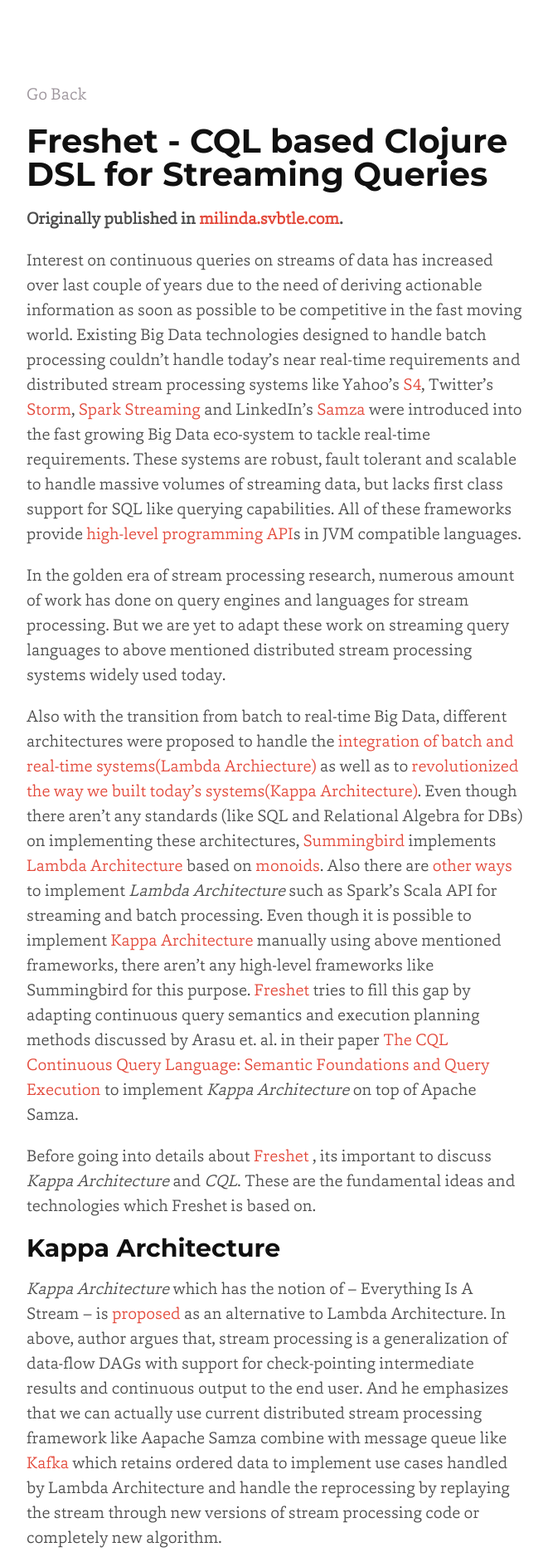
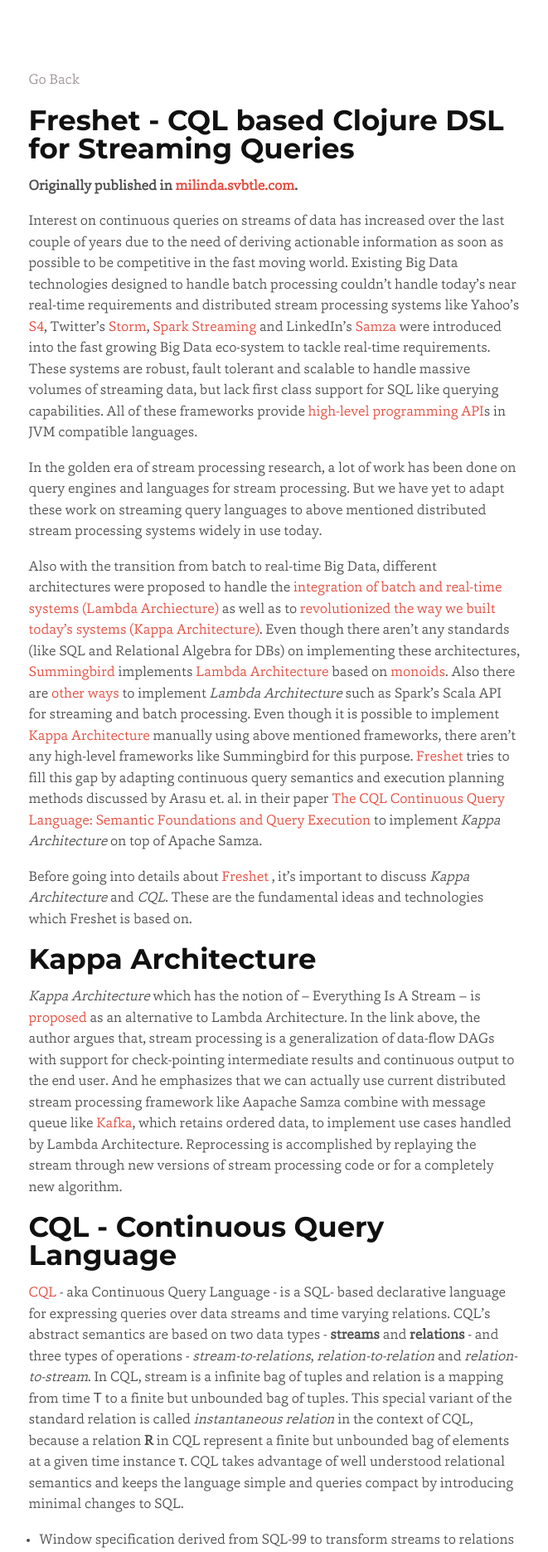
Before and after one commit to milinda/milinda.github.io, a Jekyll site: the page built from _posts/2015-01-07-freshet.md, in a window 1280 px wide. Shown: the top 1871 px of the page at 83% size, without its empty margins (308-969 px from the left). Built offline with Jekyll 4.4.1, drawn with Linux system fonts in a browser that asks for light colours; nearby versions of some CDN libraries; some web fonts are replaced; some of the changed text lies outside the part shown.

Commit message:
fixed some styling issues and update freshet post with corrections.

````diff
--- a/_posts/2015-01-07-freshet.md
+++ b/_posts/2015-01-07-freshet.md
@@ -5,105 +5,105 @@
 
 **Originally published in [milinda.svbtle.com](http://milinda.svbtle.com/freshet-cql-based-clojure-dsl-for-streaming-queries).**
 
-Interest on continuous queries on streams of data has increased over last couple of years due to the need of deriving actionable information as soon as possible to be competitive in the fast moving world. Existing Big Data technologies designed to handle batch processing couldn't handle today's near real-time requirements and distributed stream processing systems like Yahoo's [S4](http://incubator.apache.org/s4/), Twitter's [Storm](https://storm.apache.org/), [Spark Streaming](https://spark.apache.org/streaming/) and LinkedIn's [Samza](http://samza.incubator.apache.org/) were introduced into the fast growing Big Data eco-system to tackle real-time requirements. These systems are robust, fault tolerant and scalable to handle massive volumes of streaming data, but lacks first class support for SQL like querying capabilities. All of these frameworks provide [high-level](http://samza.incubator.apache.org/learn/documentation/0.8/api/overview.html) [programming](https://storm.apache.org/documentation/Trident-tutorial.html) [API](https://spark.apache.org/docs/latest/streaming-programming-guide.html)s in JVM compatible languages.
+Interest on continuous queries on streams of data has increased over the last couple of years due to the need of deriving actionable information as soon as possible to be competitive in the fast moving world. Existing Big Data technologies designed to handle batch processing couldn't handle today's near real-time requirements and distributed stream processing systems like Yahoo's [S4](http://incubator.apache.org/s4/), Twitter's [Storm](https://storm.apache.org/), [Spark Streaming](https://spark.apache.org/streaming/) and LinkedIn's [Samza](http://samza.incubator.apache.org/) were introduced into the fast growing Big Data eco-system to tackle real-time requirements. These systems are robust, fault tolerant and scalable to handle massive volumes of streaming data, but lack first class support for SQL like querying capabilities. All of these frameworks provide [high-level](http://samza.incubator.apache.org/learn/documentation/0.8/api/overview.html) [programming](https://storm.apache.org/documentation/Trident-tutorial.html) [API](https://spark.apache.org/docs/latest/streaming-programming-guide.html)s in JVM compatible languages.
 
-In the golden era of stream processing research, numerous amount of work has done on query engines and languages for stream processing. But we are yet to adapt these work on streaming query languages to above mentioned distributed stream processing systems widely used today.
+In the golden era of stream processing research, a lot of work has been done on query engines and languages for stream processing. But we have yet to adapt these work on streaming query languages to above mentioned distributed stream processing systems widely in use today.
 
-Also with the transition from batch to real-time Big Data, different architectures were proposed to handle the [integration of batch and real-time systems(Lambda Archiecture)](http://lambda-architecture.net/) as well as to [revolutionized the way we built today's systems(Kappa Architecture)](http://www.kappa-architecture.com/). Even though there aren't any standards (like SQL and Relational Algebra for DBs) on implementing these architectures, [Summingbird](https://github.com/twitter/summingbird) implements [Lambda Architecture](http://lambda-architecture.net/) based on [monoids](http://en.wikipedia.org/wiki/Monoid). Also there are [other ways](http://spark-summit.org/2014/talk/applying-the-lambda-architecture-with-spark) to implement *Lambda Architecture* such as Spark's Scala API for streaming and batch processing. Even though it is possible to implement [Kappa Architecture](http://www.kappa-architecture.com/) manually using above mentioned frameworks, there aren't any high-level frameworks like Summingbird for this purpose. [Freshet](https://github.com/milinda/Freshet) tries to fill this gap by adapting continuous query semantics and execution planning methods discussed by Arasu et. al. in their paper [The CQL Continuous Query Language: Semantic Foundations and Query Execution](https://cs.uwaterloo.ca/~david/cs848/stream-cql.pdf) to implement *Kappa Architecture* on top of Apache Samza.
+Also with the transition from batch to real-time Big Data, different architectures were proposed to handle the [integration of batch and real-time systems (Lambda Archiecture)](http://lambda-architecture.net/) as well as to [revolutionized the way we built today's systems (Kappa Architecture)](http://www.kappa-architecture.com/). Even though there aren't any standards (like SQL and Relational Algebra for DBs) on implementing these architectures, [Summingbird](https://github.com/twitter/summingbird) implements [Lambda Architecture](http://lambda-architecture.net/) based on [monoids](http://en.wikipedia.org/wiki/Monoid). Also there are [other ways](http://spark-summit.org/2014/talk/applying-the-lambda-architecture-with-spark) to implement *Lambda Architecture* such as Spark's Scala API for streaming and batch processing. Even though it is possible to implement [Kappa Architecture](http://www.kappa-architecture.com/) manually using above mentioned frameworks, there aren't any high-level frameworks like Summingbird for this purpose. [Freshet](https://github.com/milinda/Freshet) tries to fill this gap by adapting continuous query semantics and execution planning methods discussed by Arasu et. al. in their paper [The CQL Continuous Query Language: Semantic Foundations and Query Execution](https://cs.uwaterloo.ca/~david/cs848/stream-cql.pdf) to implement *Kappa Architecture* on top of Apache Samza.
 
-Before going into details about [Freshet](https://github.com/milinda/Freshet) , its important to discuss *Kappa Architecture* and *CQL*. These are the fundamental ideas and technologies which Freshet is based on.
+Before going into details about [Freshet](https://github.com/milinda/Freshet) , it's important to discuss *Kappa Architecture* and *CQL*. These are the fundamental ideas and technologies which Freshet is based on.
 
-## Kappa Architecture
+# Kappa Architecture
 
-*Kappa Architecture* which has the notion of – Everything Is A Stream – is [proposed](http://radar.oreilly.com/2014/07/questioning-the-lambda-architecture.html) as an alternative to Lambda Architecture. In above, author  argues that, stream processing is a generalization of data-flow DAGs with support for check-pointing intermediate results and continuous output to the end user. And he emphasizes that we can actually use current distributed stream processing framework like Aapache Samza combine with message queue like [Kafka](http://kafka.apache.org/) which retains ordered data to implement use cases handled by Lambda Architecture and handle the reprocessing by replaying the stream through new versions of stream processing code or completely new algorithm.
+*Kappa Architecture* which has the notion of – Everything Is A Stream – is [proposed](http://radar.oreilly.com/2014/07/questioning-the-lambda-architecture.html) as an alternative to Lambda Architecture. In the link above, the author  argues that, stream processing is a generalization of data-flow DAGs with support for check-pointing intermediate results and continuous output to the end user. And he emphasizes that we can actually use current distributed stream processing framework like Aapache Samza combine with message queue like [Kafka](http://kafka.apache.org/), which retains ordered data, to implement use cases handled by Lambda Architecture. Reprocessing is accomplished by replaying the stream through new versions of stream processing code or for a completely new algorithm.
 
-## CQL - Continuous Query Language
+# CQL - Continuous Query Language
 
-[CQL](https://cs.uwaterloo.ca/~david/cs848/stream-cql.pdf) - aka Continuous Query Language - is a SQL- based declarative language for expressing queries over data streams and time varying relations. CQL’s abstract semantics are based on two data types - streams and relations - and three types of operations - stream-to-relations, relation-to- relation and relation-to-stream. CQL take advantage of well understood relational semantics and keep the language simpler and queries compact by introducing minimal changes to SQL.
+[CQL](https://cs.uwaterloo.ca/~david/cs848/stream-cql.pdf) - aka Continuous Query Language - is a SQL- based declarative language for expressing queries over data streams and time varying relations. CQL’s abstract semantics are based on two data types - **streams** and **relations** - and three types of operations - *stream-to-relations*, *relation-to-relation* and *relation-to-stream*. In CQL, stream is a infinite bag of tuples and relation is a mapping from time &Tau; to a finite but unbounded bag of tuples. This special variant of the standard relation is called *instantaneous relation* in the context of CQL, because a relation **R** in CQL represent a finite but unbounded bag of elements at a given time instance &tau;. CQL takes advantage of well understood relational semantics and keeps the language simple and queries compact by introducing minimal changes to SQL.
 
-- Window specification derived from SQL-99 to trans- form streams to relations
+- Window specification derived from SQL-99 to transform streams to relations
 - Three new operators to transform time varying relations into streams.
 
-### CQL Sample - *Filtering A Stream*
-
-{% highlight SQL %}
-
+## CQL Sample - *Filtering A Stream*
+```
 SELECT Rstream(*)
-FROM PosSpeedStr [Now]
-WHERE speed > 65
-
-{% endhighlight %}
-
-CQL uses SQL for *relation-to-relation* transformation while relations in CQL is different from relations in SQL due to the fact that the CQL relations vary with time. Concepts like *insert/delete* streams which used in CQL prototype to encode both streams and relations in a unified way and synopses which plus-minus streams are based on are still useful in contexts like Freshet.
+ FROM PosSpeedStr [Now]
+ WHERE speed > 65
+```
+CQL uses SQL for relation-to-relation transformations, but relations in CQL are different from relations in SQL. CQL relations vary with time. CQL introduces two new concepts: insert/delete streams, which encode both streams and relations in a unified way, and synopses, which contain state (e.g. a counter or buffer of messages) for an operator.
 
 Another important thing is the fact that we can use traditional database relations in CQL queries which enables us to do things like stream-relation joins common in real world applications.
 
-## Freshet
+# Freshet
 
-Let's come back to [Freshet](https://github.com/milinda/Freshet) . [Freshet](https://github.com/milinda/Freshet)  is first step towards a complete implementation of Kappa Architecture based on [CQL](https://cs.uwaterloo.ca/~david/cs848/stream-cql.pdf) to support continuous queries. Freshet implements a subset(select, windowing, aggregates) of CQL on top of Apache Samza. Freshet implements RStream and IStream relation-to-stream operators, tuple and time based sliding windows to convert streams to relations and basic relation to relation operators for implementing business logic. Following CQL, Freshet uses *insert/delete* stream to model instantaneous relations.
+Let's come back to [Freshet](https://github.com/milinda/Freshet) . [Freshet](https://github.com/milinda/Freshet)  is a first step towards a complete implementation of Kappa Architecture based on [CQL](https://cs.uwaterloo.ca/~david/cs848/stream-cql.pdf) to support continuous queries. Freshet implements a subset (select, windowing, aggregates) of CQL on top of Apache Samza. Freshet implements RStream and IStream relation-to-stream operators, tuple and time based sliding windows to convert streams to relations and basic relation to relation operators for implementing business logic. Following CQL, Freshet uses *insert/delete* stream to model instantaneous relations.
 
 [![freshet-arch.jpg](https://d23f6h5jpj26xu.cloudfront.net/bzsmth0xzik1jq_small.jpg)](http://img.svbtle.com/bzsmth0xzik1jq.jpg)
 
-As shown in above figure, Freshet is build out of five main logical components.
+As shown in above figure, Freshet is built out of five main logical components.
 
-* **Query DSL**: Implemented as a Clojure DSL and used to express CQL queries against streams. Queries expressed in Freshet DSL will get compiled in to streaming relation algebra model and then will get converted into execution plan which consists of set of operators written as Samza stream tasks connected together as a DAG via Kafka queues.
+* **Query DSL**: Implemented as a Clojure DSL and used to express CQL queries against streams. Queries expressed in Freshet DSL will get compiled in to streaming relation algebra model and then will get converted into an execution plan that consists of a set of operators written as Samza [stream tasks](http://samza.incubator.apache.org/learn/documentation/0.8/api/overview.html) connected together as a DAG via Kafka queues.
 * **Query Compiler**: Compile SQL model generated from DSL to intermediate representation which can be converted in to execution plan.
 * **Execution Planner**: Generate execution plans (Samza jobs connected via input, intermediate and output streams to form a DAG) based on intermediate representation and current status of the Freshet cluster.
 * **Scheduler**: Does the actual scheduling of Samza Jobs.
 * **Query Operators**: Samza stream tasks. Implement
-CQL operators like window, select, aggregate, and view generation operators like rstream, istream. Theses operators, connected via intermediate streams perform stream processing according to the query express in Freshet DSL.
+CQL operators like window, select, aggregate, and view generation operators like rstream, istream. These operators, connected via intermediate streams, perform stream processing according to the query express in Freshet DSL.
 
-## Freshet DSL
+# Freshet DSL
 
-Freshet Clojure DSL is inspired by [Korma](http://sqlkorma.com/) Clojure DSL for SQL. Freshet DSL follows the same style as Korma DSL. There are two main constructs in current Freshet DSL. **defstream** and **select** queries. These are two forms I am planning to support in initial version. Other constructs will be added later.
+Freshet Clojure DSL is inspired by [Korma](http://sqlkorma.com/) Clojure DSL for SQL. Freshet DSL follows the same style as Korma DSL. There are two main constructs in the current Freshet DSL. **defstream** and **select** queries. These are two forms I am planning to support in the initial version. Other constructs will be added later.
 
-### defstream
+## defstream
 
-Used to define a new stream. Streams defined using *defstream* represent Kafka topics in current implementation. New modifiers will be added to *defstream* form in future to support different input sources. Most important modifier for *defstream* form is *stream-fields* modifier which modify the stream definition with field name/type mapping. Clojure *keywords* are used to specify field names and these keywords will get converted to string internally. There are pre-defined keywords for specifying types like :string, :integer. Below is how we define wikipedia activity stream to use in stream queries.
+Used to define a new stream. Streams defined using *defstream* represent Kafka topics in the current implementation. New modifiers will be added to *defstream* in future to support different input sources. The most important modifier for *defstream* is the *stream-fields* modifier, which modifies the stream definition with a field name/type mapping. Clojure *keywords* are used to specify field names and these keywords will get converted to strings internally. There are pre-defined keywords for specifying types like :string, :integer. Below is how we define a wikipedia activity stream to use in stream queries.
 
-{% highlight clojure %}
+```clojure
 (defstream wikipedia-activity
-  (stream-fields [:title :string
-    :user :string
-    :diff-bytes :integer
-    :diff-url :string
-    :unparsed-flags :string
-    :is-new :boolean
-    :is-bot-edit :boolean
-    :timestamp :long])
-    (ts :timestamp))
-{% endhighlight %}
+           (stream-fields [:title :string
+                           :user :string
+                           :diff-bytes :integer
+                           :diff-url :string
+                           :unparsed-flags :string
+                           :summary :string
+                           :is-minor :boolean
+                           :is-unpatrolled :boolean
+                           :is-special :boolean
+                           :is-talk :boolean
+                           :is-new :boolean
+                           :is-bot-edit :boolean
+                           :timestamp :long])
+           (ts :timestamp))
+```
 
-
-### select
+## select
 
 Used to define select queries over streams. Stream filtering using *where* and *aggregators* will be supported in the initial version and *joins* will be added next. Below is a sample select query which filters a stream.
 
-{% highlight clojure %}
-    (select wikipedia-activity
-      (modifiers :istream)
-      (window (unbounded))
-      (where (> :diff-bytes 100)))
-{% endhighlight %}
+```clojure
+(select wikipedia-activity
+           (modifiers :istream)
+           (window (unbounded))
+           (where (> :diff-bytes 100)))
+```
 
-
-## Query Execution
+# Query Execution
 
 Freshet follows the same execution semantics as CQL and flow of execution is shown below.
 
 [![freshet-query-execution.jpg](https://d23f6h5jpj26xu.cloudfront.net/csdnd7s46rbvq_small.jpg)](http://img.svbtle.com/csdnd7s46rbvq.jpg)
 
-Window operator converts input stream into a *time varying relation* and the *time varying relation* is encoded as *insert/delete* stream to make it easy to implement relational operators as streaming operators. Relational part of the query will get converted to DAG of Samza operators and they will operate on *insert/delete* stream according to the query definition. Finally stream materializer will materialize the stream according to the output specified in the original query.
+Window operator converts input stream into a *time varying relation* and the *time varying relation* is encoded as *insert/delete* stream to make it easy to implement relational operators as streaming operators. The relational part of the query is converted to a DAG of Samza operators, which will operate on insert/delete streams according to the query definition. Finally the stream materializer will materialize the stream according to specification of the original query.
 
-## Why Samza
+# Why Samza
 
 Freshet chose Samza for its initial implementation mainly because
 
 * Samza is fully integrated with Kafka
-* Samza's local storage is really useful for implementing synopses of CQL
+* Samza supports and encourages [stateful stream processing](http://samza.incubator.apache.org/learn/documentation/0.8/container/state-management.html)
+* Samza's local storage is really useful for implementing CQL synopses
 
-Samza's property based job configuration is the only limitation when it comes to Freshet. Storm like topology builder could have come handy for Freshet like layers on top of Samza.
+Samza's property based job configuration is the only limitation when it comes to Freshet. A Storm-like topology builder would have come in handy for Freshet-like layers on top of Samza.
 
-## Current Status and Future Work
+# Current Status and Future Work
 
-I am working on bridging Clojure DSL and the CQL operator layer (Samza stream tasks) currently and planning to do the initial release within couple of weeks. After the initial release I am planning to contribute to Apache Samza's Stream Query implementation which is also based on CQL and implement the Freshet DSL on top of Apache Samza's CQL implementation.
+I am working on bridging the Clojure DSL and the CQL operator layer (Samza stream tasks) currently. I plan to do the initial release within couple of weeks. After the initial release of Freshet, I am planning to contribute to Apache Samza’s [Stream Query implementation](https://issues.apache.org/jira/browse/SAMZA-390), which is also based on CQL. Once finished, Freshet can be updated to use Apache Samza’s CQL operators directly, rather than having its own.
--- a/css/solo.css
+++ b/css/solo.css
@@ -10,9 +10,9 @@
   font-weight: 300;
 }
 
-@media (min-width: 30rem) {
+@media (min-width: 35rem) {
   html {
-    font-size: 20px;
+    font-size: 17px;
   }
 }
 
@@ -22,7 +22,7 @@
   color: rgb(77,77,77);
 }
 
-@media (min-width: 30rem) {
+@media (min-width: 35rem) {
   body {
     margin-top: 5rem;
   }
@@ -50,7 +50,7 @@
   font-size: 2.5rem;
 }
 
-@media (min-width: 30rem) {
+@media (min-width: 35rem) {
   .main-title {
     font-size: 3rem;
     margin-bottom: 2.5rem;
@@ -62,7 +62,7 @@
   margin-bottom: 1rem;
 }
 
-@media (min-width: 30rem) {
+@media (min-width: 35rem) {
   h1 {
     font-size: 2rem;
     margin-bottom: 2rem;
@@ -79,7 +79,7 @@
   margin-bottom: 0.75rem;
 }
 
-@media (min-width: 30rem) {
+@media (min-width: 35rem) {
   h2 {
     margin-top: 2.5rem;
     font-size: 1.5rem;
@@ -172,11 +172,19 @@
 }
 
 p,h1,h2,h3,h4,h5,ul,ol,dl,pre,table,blockquote{
-  max-width: 30rem;
+  max-width: 35rem;
   margin: 0 auto;
   margin-bottom: 1rem;
 }
 
-/*.highlight > pre {
-  border: 1px solid rgba(144, 144, 144, .3);
-}*/
+.highlight  {
+  font-family: 'Inconsolata', monospace;
+}
+
+code,
+kbd,
+pre,
+samp {
+    font-family: monospace, serif;
+    font-size: 1rem;
+}
````
